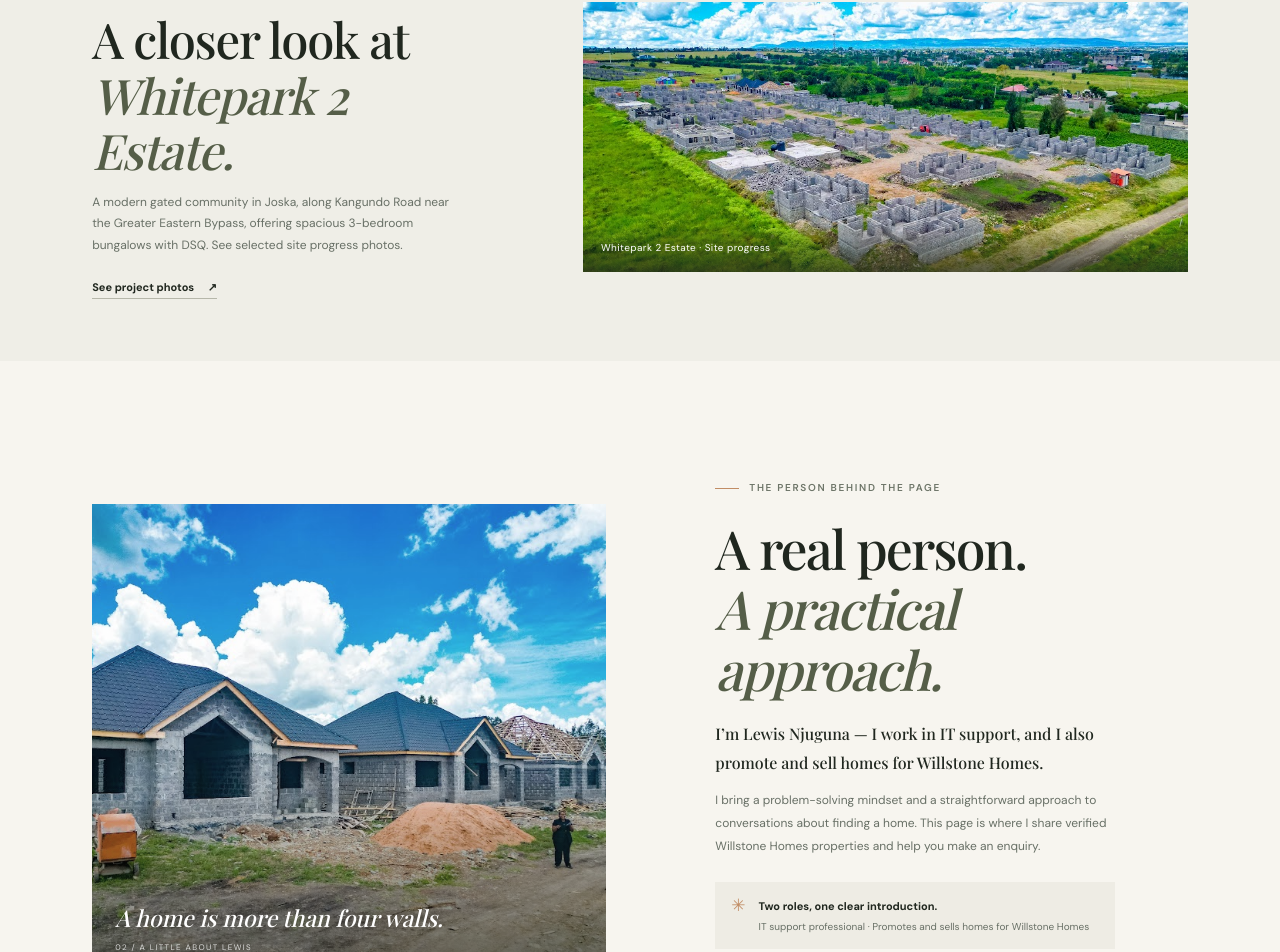
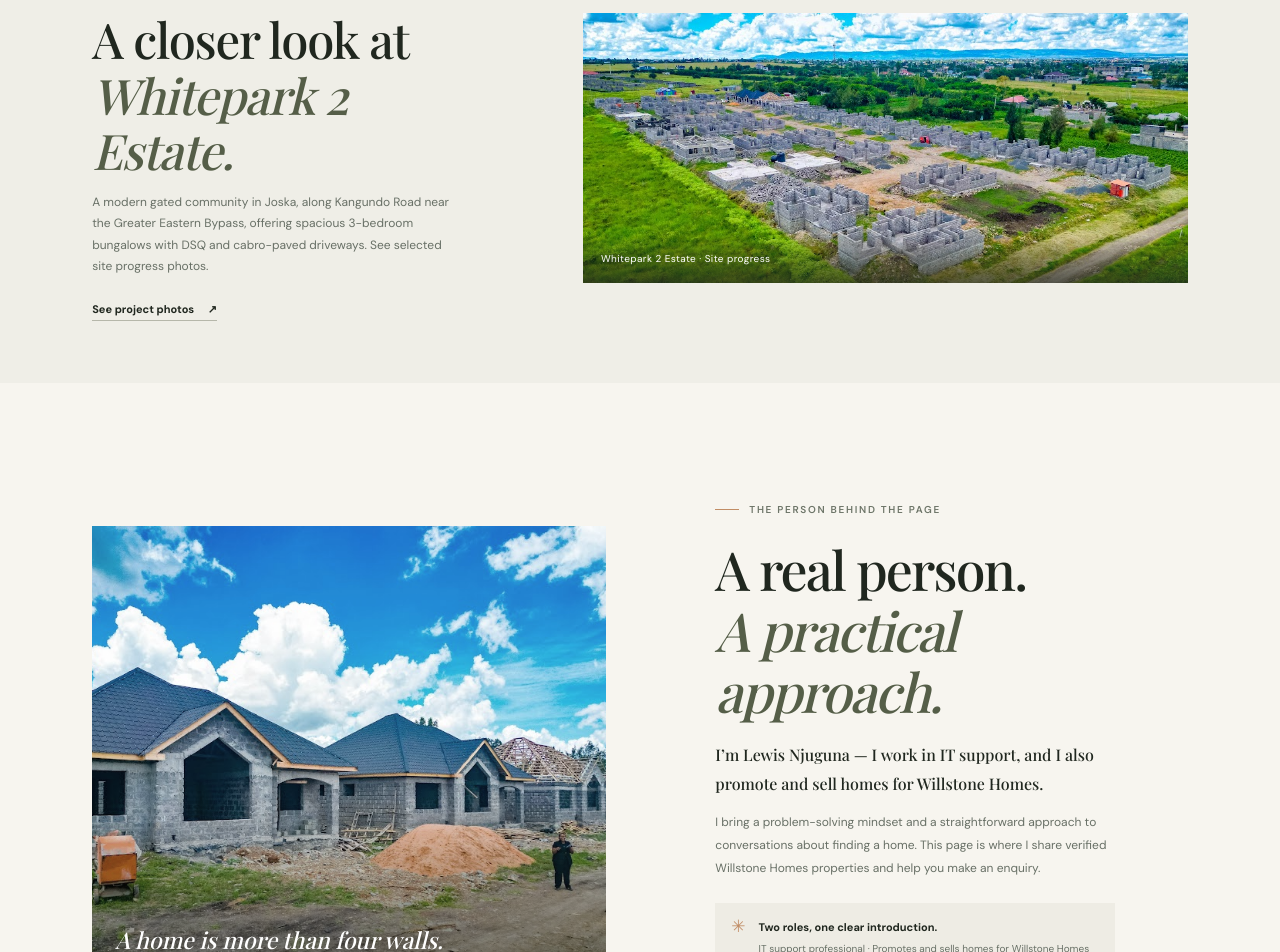
Before and after one commit to lewy19/Homes-with-Lewy, a React (Vite) app: page / in a window 1280 px wide. Shown: the part 1507-2459 px from the top of the page. Built offline with nearby package versions, Linux system fonts and the light colour scheme.

Commit message:
Add cabro-paved driveways to Whitepark 2 details

```diff
--- a/src/App.jsx
+++ b/src/App.jsx
@@ -83,11 +83,11 @@
 ];
 
 function ProgressTeaser() {
-  return <section className="progress-teaser section-pad"><div className="progress-teaser-copy"><Eyebrow>From the shared album</Eyebrow><h2>A closer look at<br/><em>Whitepark 2 Estate.</em></h2><p>A modern gated community in Joska, along Kangundo Road near the Greater Eastern Bypass, offering spacious 3-bedroom bungalows with DSQ. See selected site progress photos.</p><a className="text-link" href="/willstone-homes#white-park-2">See project photos <span aria-hidden="true">↗</span></a></div><a className="progress-teaser-image" href="/willstone-homes#white-park-2" aria-label="View Whitepark 2 Estate project information and progress photos"><img src="/images/white-park-2/progress-08.jpg" alt="Aerial view across rows of unfinished homes at White Park 2" loading="lazy"/><span>Whitepark 2 Estate · Site progress</span></a></section>;
+  return <section className="progress-teaser section-pad"><div className="progress-teaser-copy"><Eyebrow>From the shared album</Eyebrow><h2>A closer look at<br/><em>Whitepark 2 Estate.</em></h2><p>A modern gated community in Joska, along Kangundo Road near the Greater Eastern Bypass, offering spacious 3-bedroom bungalows with DSQ and cabro-paved driveways. See selected site progress photos.</p><a className="text-link" href="/willstone-homes#white-park-2">See project photos <span aria-hidden="true">↗</span></a></div><a className="progress-teaser-image" href="/willstone-homes#white-park-2" aria-label="View Whitepark 2 Estate project information and progress photos"><img src="/images/white-park-2/progress-08.jpg" alt="Aerial view across rows of unfinished homes at White Park 2" loading="lazy"/><span>Whitepark 2 Estate · Site progress</span></a></section>;
 }
 
 function ProgressGallery() {
-  return <section className="progress-gallery" id="white-park-2" aria-labelledby="progress-title"><div className="gallery-heading"><Eyebrow>Shared site progress</Eyebrow><h2 id="progress-title">Whitepark 2 Estate</h2><p>Construction progress photos from the album Lewis shared. The project description below was provided by Lewis. Price, availability, and current sale status have not been provided.</p></div><div className="estate-summary"><div><span className="estate-label">THE PROJECT</span><h3>A modern gated community</h3><p>Spacious 3-bedroom bungalows with DSQ, located in Joska along Kangundo Road near the Greater Eastern Bypass.</p></div><dl><div><dt>Home type</dt><dd>3-bedroom bungalows with DSQ</dd></div><div><dt>Location</dt><dd>Joska, along Kangundo Road near the Greater Eastern Bypass</dd></div></dl></div><div className="progress-grid">{progressPhotos.map(([file, alt], index) => <a className="progress-photo" key={file} href={albumUrl} target="_blank" rel="noreferrer" aria-label={`Open the shared album, photo ${index + 1}`}><img src={`/images/white-park-2/${file}`} alt={alt} loading="lazy"/><span className="photo-count">{String(index + 1).padStart(2, '0')}</span></a>)}</div><a className="text-link gallery-link" href={albumUrl} target="_blank" rel="noreferrer">Open the shared Google Photos album <span aria-hidden="true">↗</span></a></section>;
+  return <section className="progress-gallery" id="white-park-2" aria-labelledby="progress-title"><div className="gallery-heading"><Eyebrow>Shared site progress</Eyebrow><h2 id="progress-title">Whitepark 2 Estate</h2><p>Construction progress photos from the album Lewis shared. The project description below was provided by Lewis. Price, availability, and current sale status have not been provided.</p></div><div className="estate-summary"><div><span className="estate-label">THE PROJECT</span><h3>A modern gated community</h3><p>Spacious 3-bedroom bungalows with DSQ and cabro-paved driveways, located in Joska along Kangundo Road near the Greater Eastern Bypass.</p></div><dl><div><dt>Home type</dt><dd>3-bedroom bungalows with DSQ and cabro-paved driveways</dd></div><div><dt>Location</dt><dd>Joska, along Kangundo Road near the Greater Eastern Bypass</dd></div></dl></div><div className="progress-grid">{progressPhotos.map(([file, alt], index) => <a className="progress-photo" key={file} href={albumUrl} target="_blank" rel="noreferrer" aria-label={`Open the shared album, photo ${index + 1}`}><img src={`/images/white-park-2/${file}`} alt={alt} loading="lazy"/><span className="photo-count">{String(index + 1).padStart(2, '0')}</span></a>)}</div><a className="text-link gallery-link" href={albumUrl} target="_blank" rel="noreferrer">Open the shared Google Photos album <span aria-hidden="true">↗</span></a></section>;
 }
 
 const mansionatteAlbumUrl = 'https://photos.google.com/share/AF1QipOgUIyhANUrjDdsCcjJQSN_2HjzmjAaN8ye-BdUCC8DrAHVNGuJ-uy7e0QTDoKTkA?key=NFhnaG5DQzcyeENleFlFSTZ1VEdDZGtMclh5RGVB';
```
